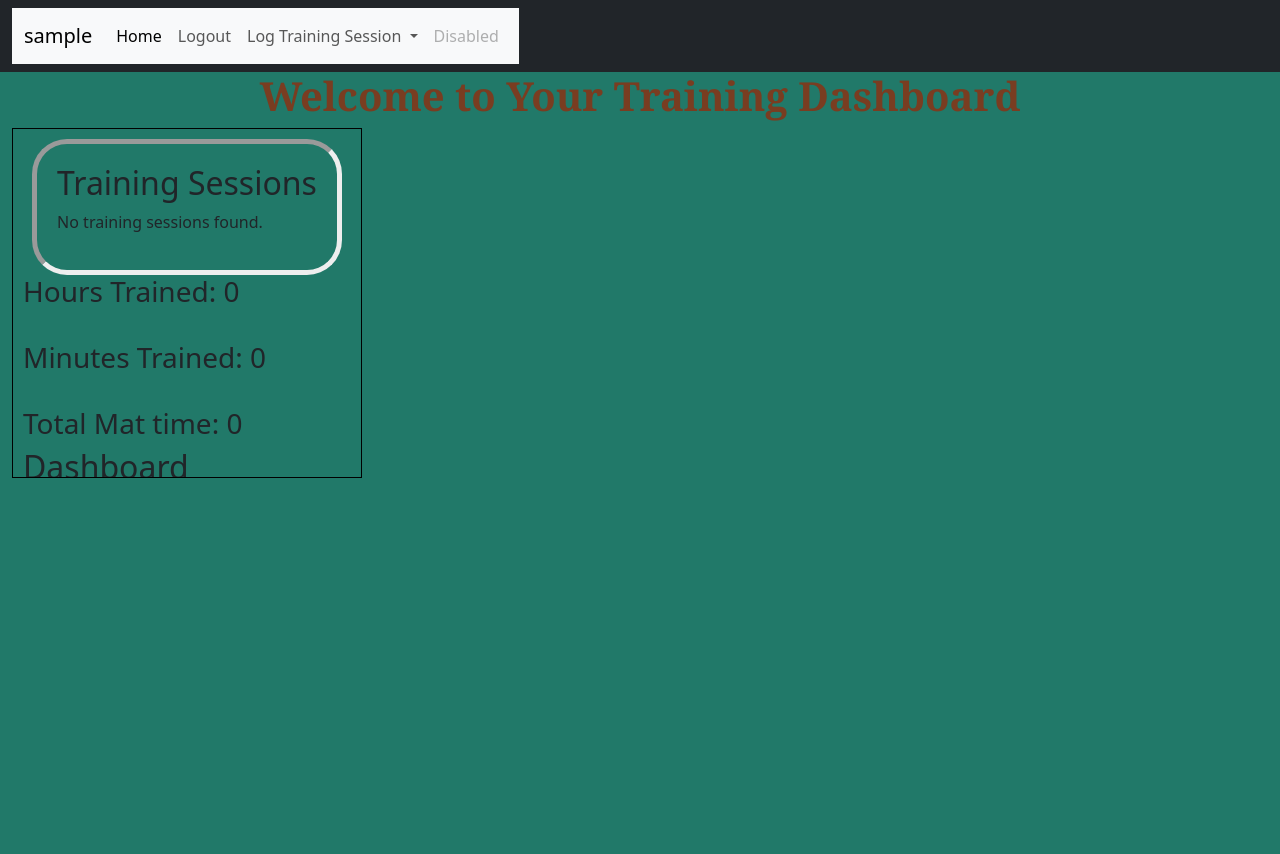
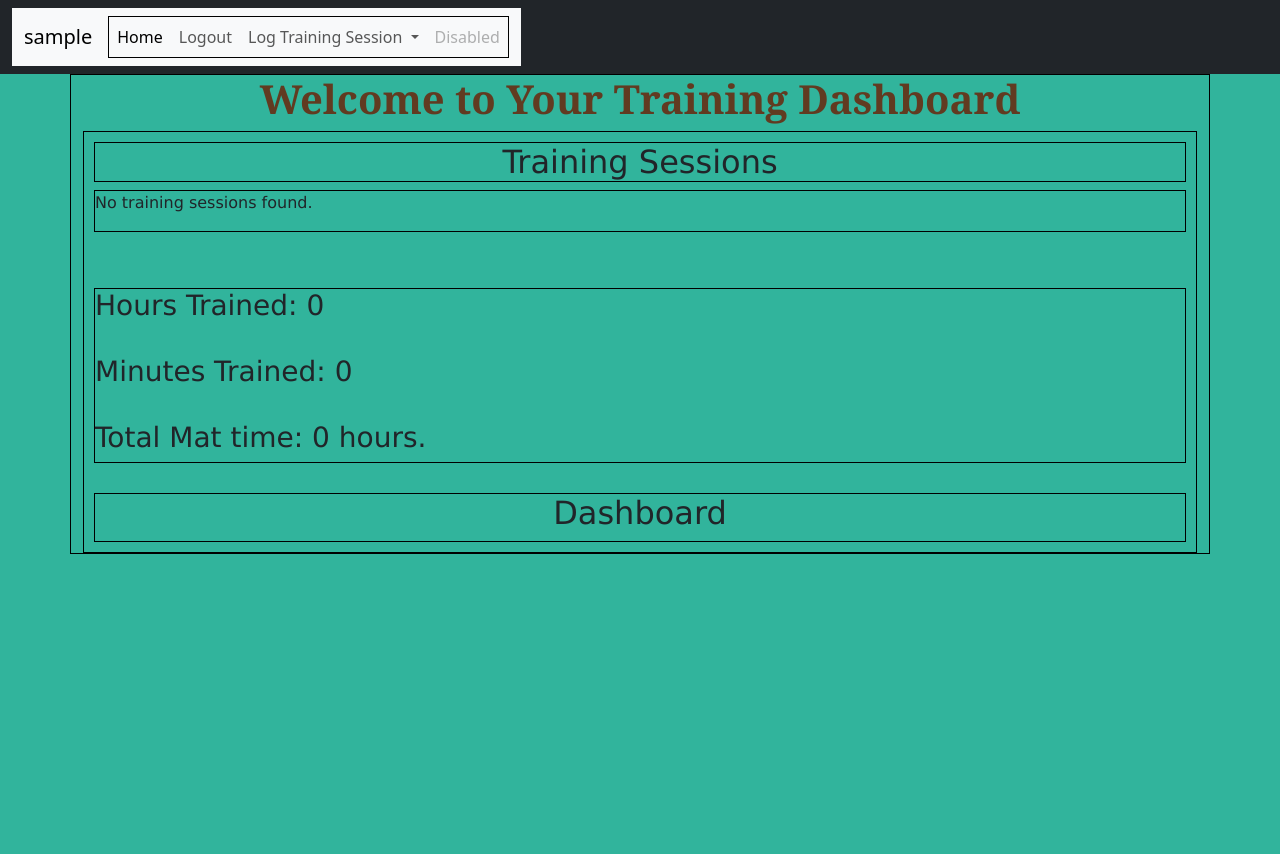
Before and after one commit to Ramanujiggy/Journada, a Django app: page /users/dashboard/ in a window 1280 px wide. Before the commit the page ends 478 px from the top, so only its background shows below. Run offline with Django 5.2, Linux system fonts and the light colour scheme; the visitor is signed in with stand-in values (Sample User, id 1); some libraries are stand-ins or nearby versions.

Commit message:
formatting dashboards page

```diff
--- a/static/css/main.css
+++ b/static/css/main.css
@@ -1,11 +1,14 @@
 body {
-    background-color: #217969;
+    background-color: #31B49C;
+    padding-bottom: 300px;
+    width: 100%;
+
 }
 
-.container {}
+
 
 h1 {
-    color: #793d21;
+    color: #672e14e6;
     font-family: Georgia, 'Times New Roman', Times, serif;
     text-shadow: rgb(1, 119, 109);
 
@@ -78,20 +81,18 @@ h1 {
     justify-self: right;
 }
 
-.total-time-display #total-hours {
-    position: relative;
-    top: 100px;
-    float: left;
-    max-width: fit-content;
+#total-hours {
+    top: 20px;
+    border: 1px solid #000;
+    margin-top: 40px;
+
+
 
 }
 
 #main-body-block {
-    display: flex;
-    flex-direction: column;
-    max-width: 1800px;
-    max-height: 1000px;
-    justify-content: center;
+    border: 1px solid #000000;
+    justify-content: space-between;
 
 }
 
@@ -103,37 +104,44 @@ h1 {
 
 /* Dashboard */
 
-#sessions-list {
+#training-data-display {
     display: flex;
     flex-direction: column;
-    justify-content: space-between;
-    max-height: 350px;
-    max-width: 350px;
+    font-family: 'Lucida Sans', 'Lucida Sans Regular', 'Lucida Grande', 'Lucida Sans Unicode', Geneva, Verdana, sans-serif;
+
+
     overflow-y: auto;
     border: 1px solid #000;
     padding: 10px;
 }
 
-#training-session-title {
-    max-height: 150px;
-    margin: auto;
-    justify-content: flex-start;
-    border-width: 5px;
-    border-radius: 35px;
-    border-style: inset;
-    padding: 20px;
+#training-sessions {
+    box-sizing: border-box;
+}
 
+.labels #training-sessions-title {
+    border: solid 1px #000;
+    text-align: center;
 }
 
 ul {
     list-style-type: none;
     padding-left: 0%;
+    border: 1px solid #000;
 
 }
 
-#sessions ul li:not(:last-child) {
-    border-bottom: 1px solid #000;
+#training-sessions ul li:not(:last-child) {
+    border-bottom: 1px dashed #000;
     justify-self: flex-start;
+
+}
+
+#weekly-training {
+    text-align: center;
+    border: 1px solid #000;
+    margin-top: 30px;
+
 
 }
 
--- a/templates/view_training_logs.html
+++ b/templates/view_training_logs.html
@@ -8,8 +8,8 @@
     <meta name="viewport" content="width=device-width, initial-scale=1.0">
     <title>Training Dashboard</title>
     <link rel="stylesheet" href="https://stackpath.bootstrapcdn.com/bootstrap/4.5.2/css/bootstrap.min.css">
-    <!--- <link rel="stylesheet" href="{% static 'css/main.css' %}">-->
-    <link rel="stylesheet" href="\\RNas1\First_Share\Repository\Journada\Journada\static\css\main.css">
+    <link rel="stylesheet" href="{% static 'css/main.css' %}">
+
 </head>
 <body>
     <header>
@@ -18,16 +18,15 @@
 
     <main>
       {% block content %}
-        <section>
-          <h1 class="page-title" id="dashboard-title">Welcome to Your Training Dashboard</h1>
+        <section class="page-title" id="dasbhoard-title">
+          <h1>Welcome to Your Training Dashboard</h1>
         </section>
 
-        <section id="sessions-list" class="3-col">
-
+        <section id="training-data-display">
           {% comment %} Column 1 {% endcomment %}
-          <div class="labels" id="training-session-title">
-            <h2>Training Sessions</h2>
-            <div class="sessions" id="sessions">
+          <div class="labels" id="training-sessions">
+            <h2 id="training-sessions-title">Training Sessions</h2>
+            <div class="scroll-list" id="training-sessions-list">
               <ul class="ul" id="ul-sessions">
                   <!-- Loop through sessions and display each one -->
                   {% for session in sessions %}
@@ -46,18 +45,19 @@
           </div>
 
           {% comment %} Column 2 {% endcomment %}
-          <div class="total-time-display" id="total-hours">
+          <div class="display-total-time" id="total-hours">
             <h3>Hours Trained: {{ hours_trained}} </h3>
             <br>
             <h3>Minutes Trained: {{ minutes_trained }}</h3>
             <br>
-            <h3>Total Mat time: {{ total_mat_time}} </h3>
+            <h3>Total Mat time: {{ total_mat_time}} hours. </h3>
           </div>
 
           {% comment %} Column 3 {% endcomment %}
-          <div class="total-time-display" id="total-hours">
+          <div class="display-dashboard" id="weekly-training">
             <h2>Dashboard</h2>
           </div>
+
 
         </section>
 
```
